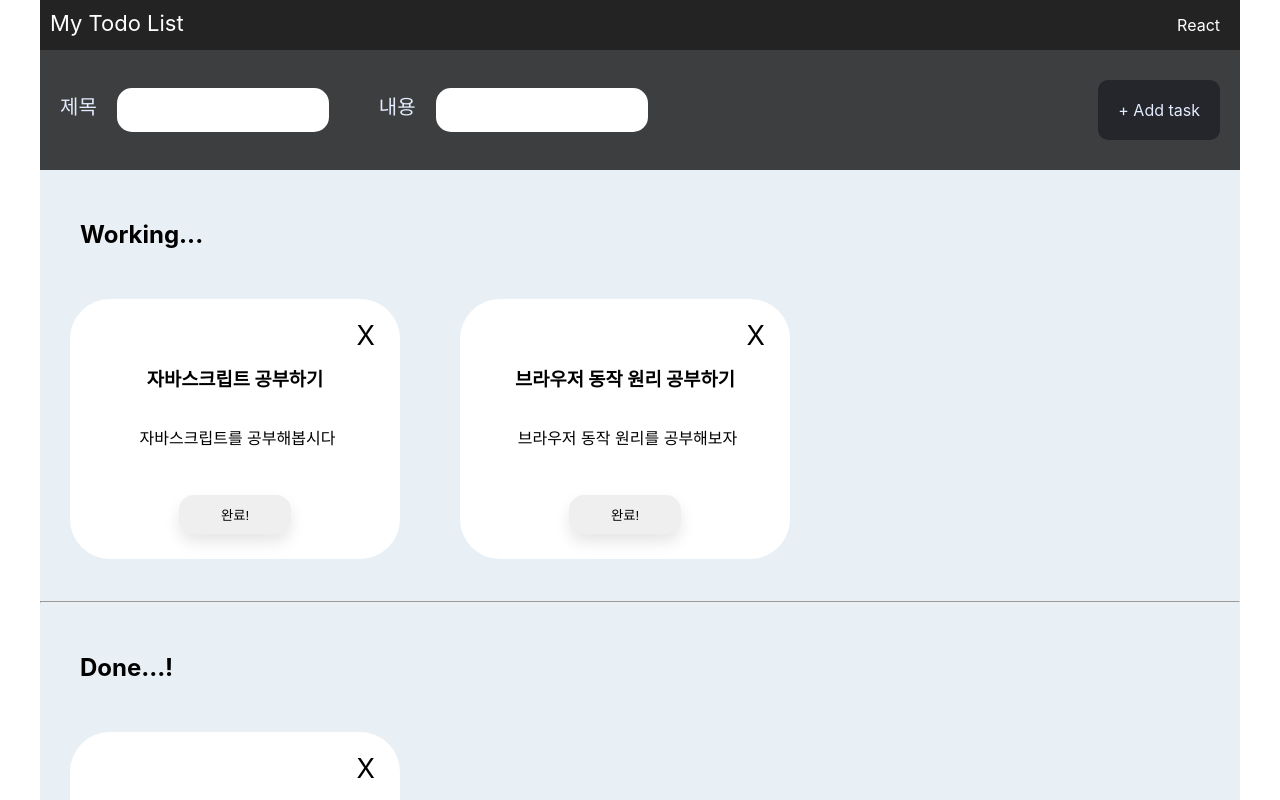
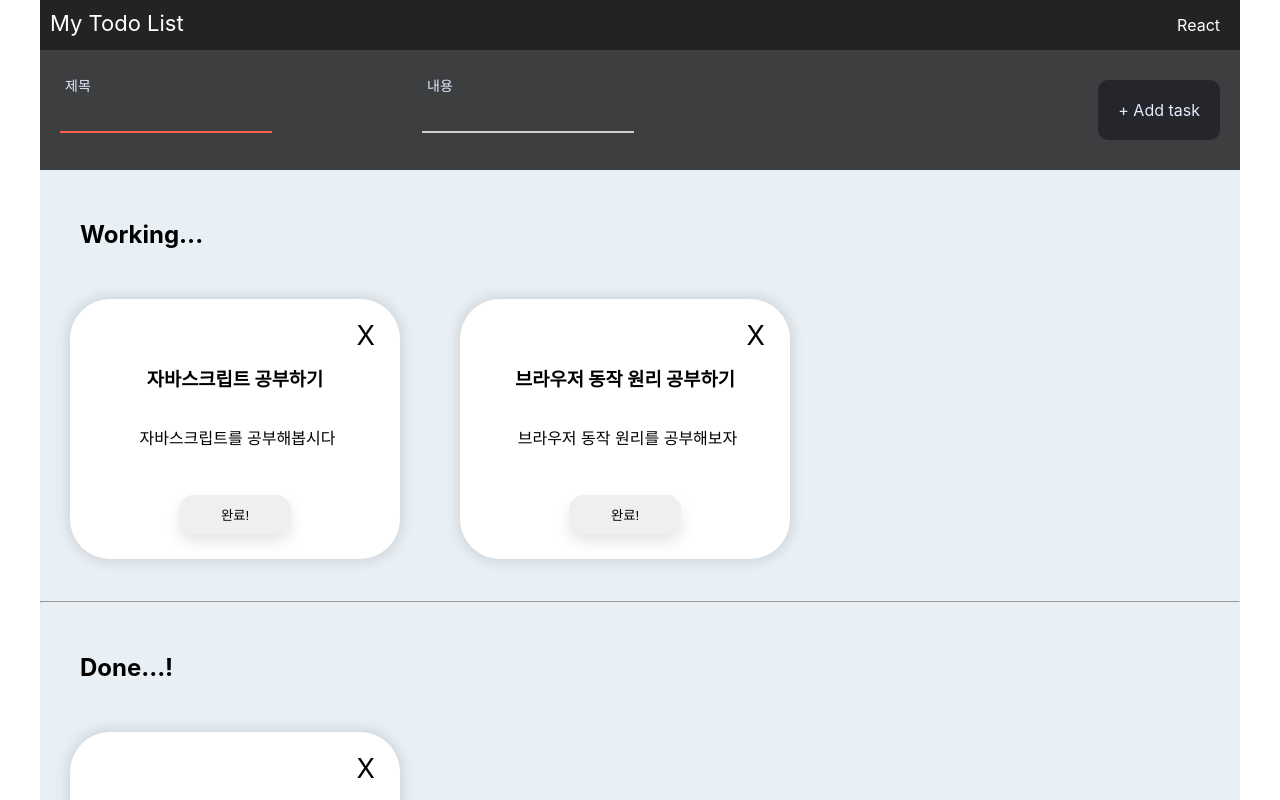
Before and after one commit to Sunghoman/react_todoapp, a React (Create React App) app: page / in a window 1280 px wide. Shown: the top 800 px of the page. Built offline with nearby package versions, Linux system fonts and the light colour scheme.

Commit message:
input, button 변경

```diff
--- a/src/components/form/Form.jsx
+++ b/src/components/form/Form.jsx
@@ -23,11 +23,17 @@ const Form = ({ posts, setPosts, title, body, onChange, onCreate, onRemove }) =>
     <div>
       <div className='input'>
         <div className='input-post'>
-          <label for="title">제목</label>
-          <input type="text" maxlength='16' ref={titleInput} id="title" name="title" onChange={onChange} value={title} onKeyPress={onKeyPress}/>
 
-          <label for="comment">내용</label>
-          <input type="text" maxlength='40' id="comment" name="body" onChange={onChange} value={body} onKeyPress={onKeyPress}/>
+          <label className='form-title' for="title">
+            <span className='label'>제목</span>
+          </label>
+          <input type="text" maxlength='16' ref={titleInput} name="title" autocomplete="off" onChange={onChange} value={title} onKeyPress={onKeyPress}/>
+
+          <label className='form-body' for="body">
+            <span className='label'>내용</span>
+          </label>
+          <input type="text" maxlength='40' name="body" autocomplete="off" onChange={onChange} value={body} onKeyPress={onKeyPress}/>
+
         </div>
         <span className='addpost' onClick={onCreate}>+ Add task</span>
       </div>
--- a/src/components/form/style.css
+++ b/src/components/form/style.css
@@ -14,28 +14,35 @@
 }
 
 .input input {
-  vertical-align: middle;
-  display: inline-block;
   padding: 10px;
-  margin-right: 50px;
+  margin-right: 150px;
   outline: none;
   border: none;
+  color: aliceblue;
   width: 12rem;
   height: 1.5rem;
-  border-radius: 15px;
+  background: transparent;
+  border-bottom: 2px solid #cdcdcd;
+  transition: all 0.7s;
+}
+.input input:focus {
+  border-bottom: 2px solid tomato;
 }
 
-label {
-  font-size: 20px;
-  margin-right: 20px;
+.input label {
+  font-size: 14px;
+  position: absolute;
+  transition: all 0.5s;
+  margin: -12.5px 30px 10px 5px;
 }
+
 
 .addpost {
   background-color: rgba(3, 7, 17, 0.429);
   padding: 20px;
   border-radius: 10px;
   display: inline-block;
-  transition: all 0.6s;
+  transition: all 0.7s;
   cursor: pointer;
 
   -webkit-user-select: none;
@@ -45,6 +52,7 @@ label {
 }
 .addpost:hover {
   transform: scale(1.03);
+  background-color: rgba(255, 99, 71, 0.5);
 }
 .addpost:active {
   transform: scale(0.8);
--- a/src/components/todo/style.css
+++ b/src/components/todo/style.css
@@ -8,7 +8,7 @@
   transition: 0.4s;
   border: none;
   position: relative;
-  box-shadow: 0 0 0 4px #ffffff, inset 0 2px 0 rgba(#000, .08), 0 3px 0 4px rgba(#000, .05) ;
+  box-shadow: 0px 0px 10px 7px rgba(0,0,0,0.05), 0px 0px 10px 2px rgba(0,0,0,0.05);
 
   text-align: center;
   background-color: white;
@@ -44,8 +44,8 @@ button {
 
 button:hover {
   transform: translateY(-10%);
-  background-color: #2EE59D;
-  box-shadow: 0px 15px 20px rgba(46, 229, 157, 0.4);
+  background-color: tomato;
+  box-shadow: 0px 15px 20px rgba(229, 55, 46, 0.4);
 }
 
 .close {
```
